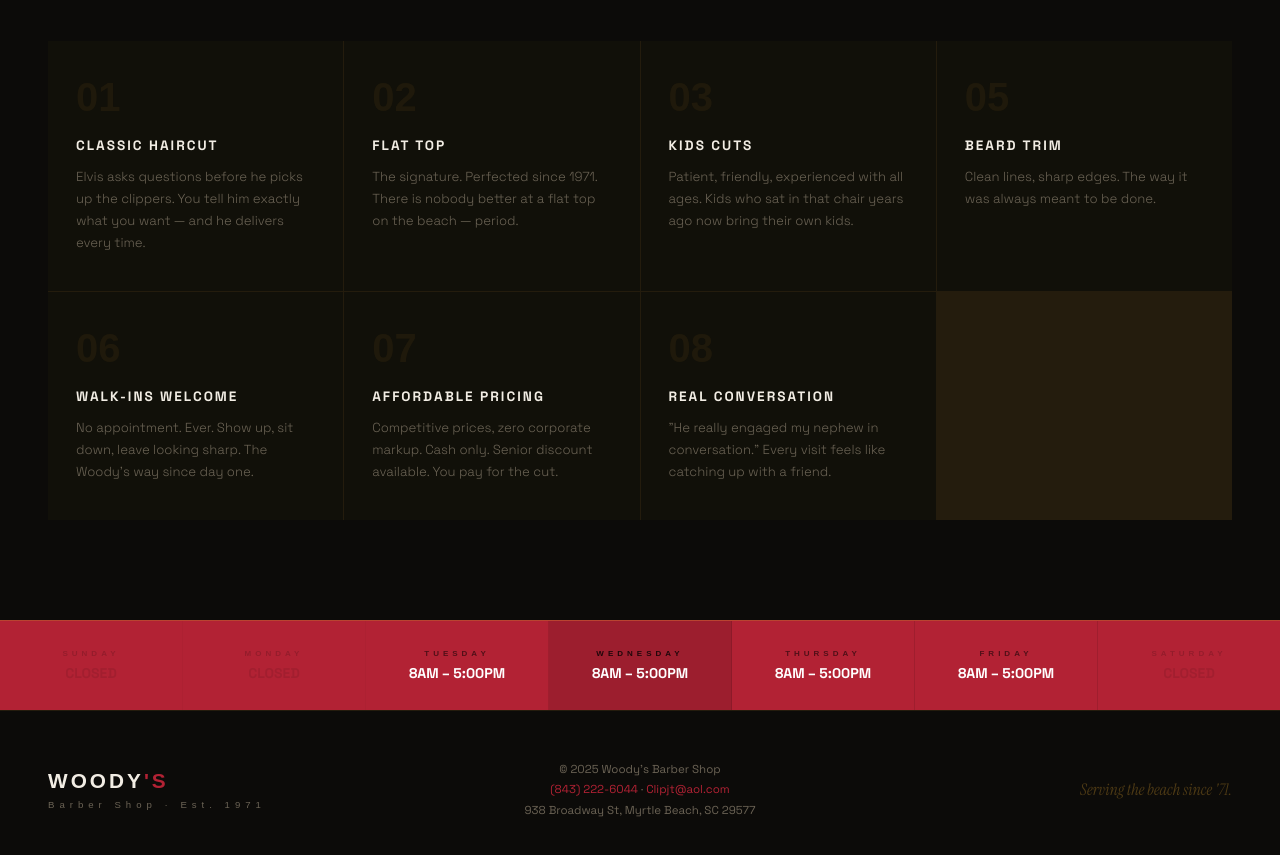
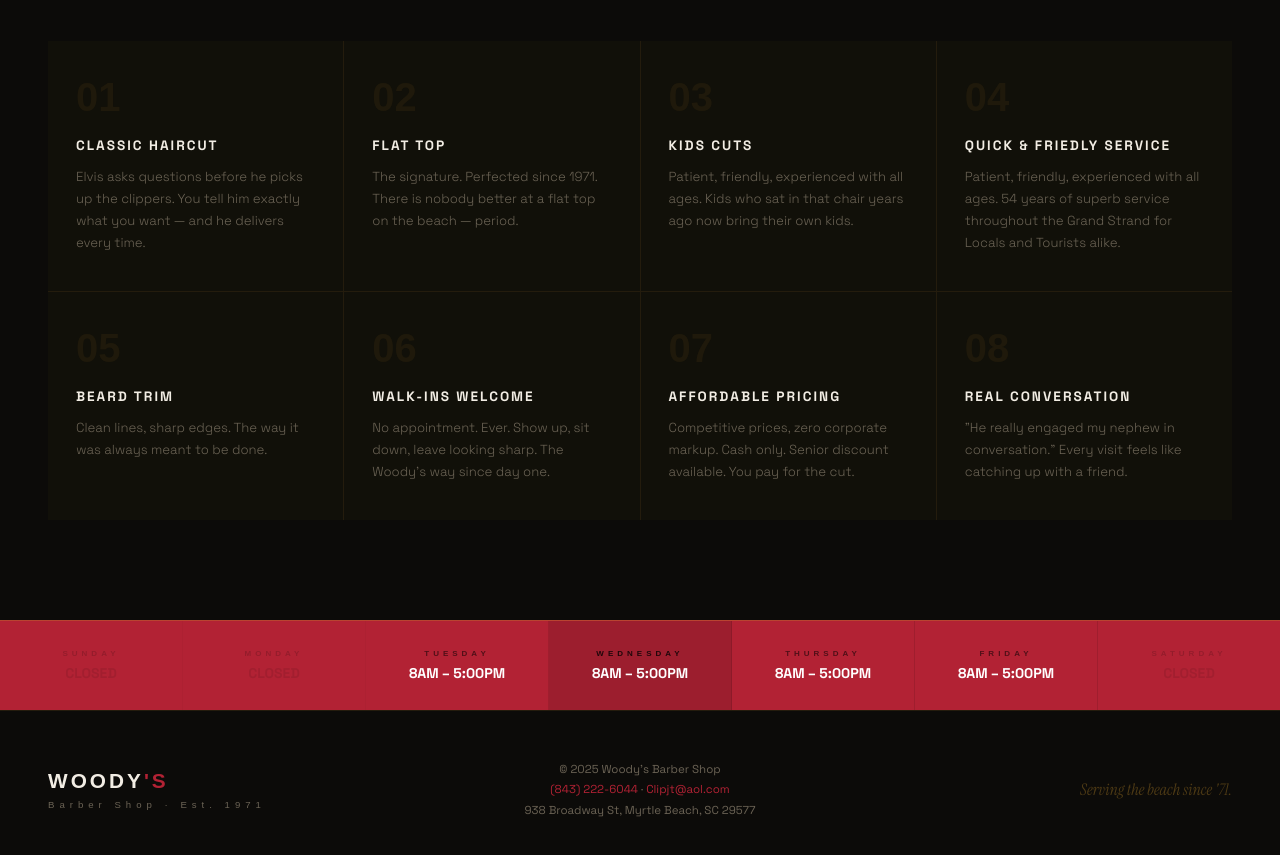
Before and after one commit to XylerM/woodysbarber, a plain HTML site: page index.html in a window 1280 px wide. Shown: the part 2858-3713 px from the top of the page. Drawn offline with Linux system fonts and the light colour scheme; a web font is replaced by a local one.

Commit message:
Update index.html

```diff
--- a/index.html
+++ b/index.html
@@ -1708,6 +1708,11 @@ footer {
         <p>Patient, friendly, experienced with all ages. Kids who sat in that chair years ago now bring their own kids.</p>
       </div>
       <div class="svc fade-in">
+        <span class="svc-n">04</span>
+        <h3>Quick & Friedly Service</h3>
+        <p>Patient, friendly, experienced with all ages. 54 years of superb service throughout the Grand Strand for Locals and Tourists alike.</p>
+      </div>
+      <div class="svc fade-in">
         <span class="svc-n">05</span>
         <h3>Beard Trim</h3>
         <p>Clean lines, sharp edges. The way it was always meant to be done.</p>
```
